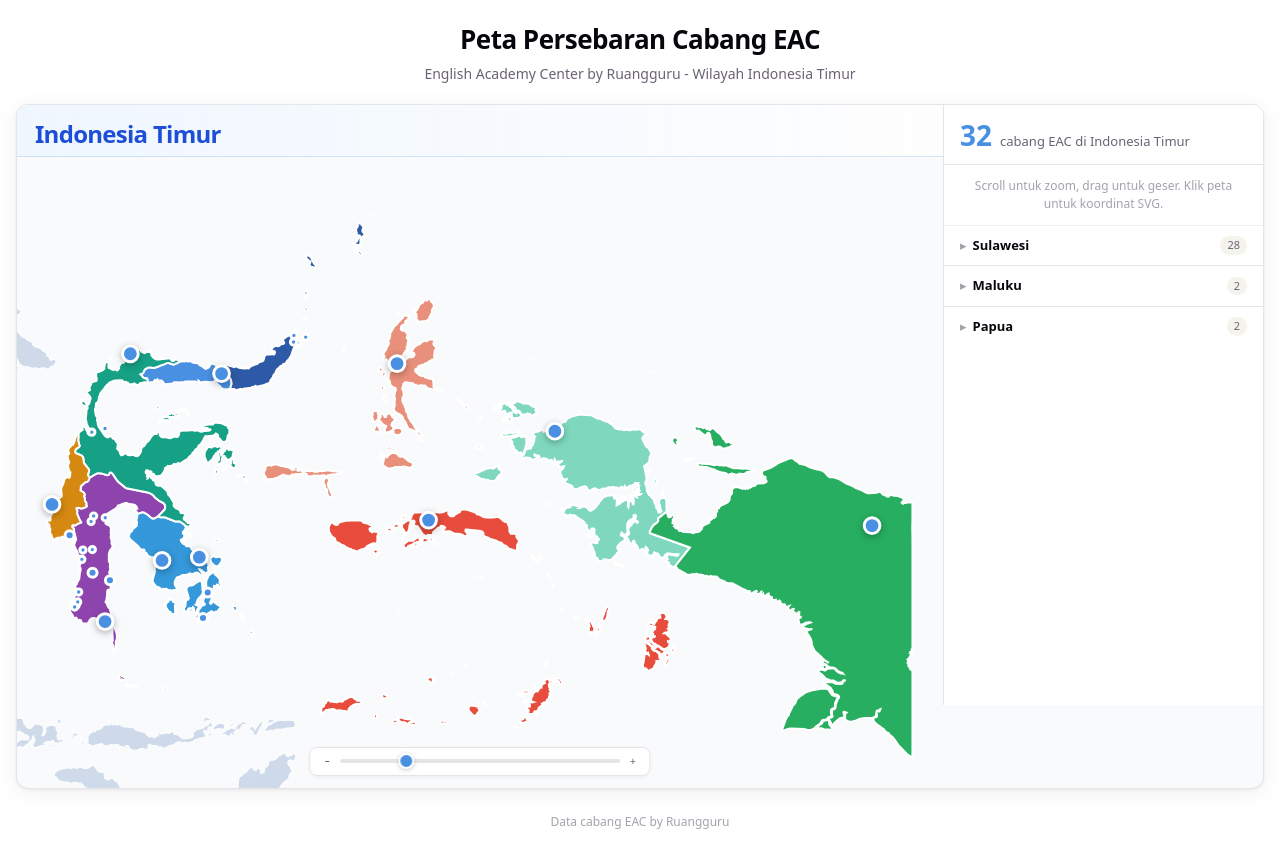
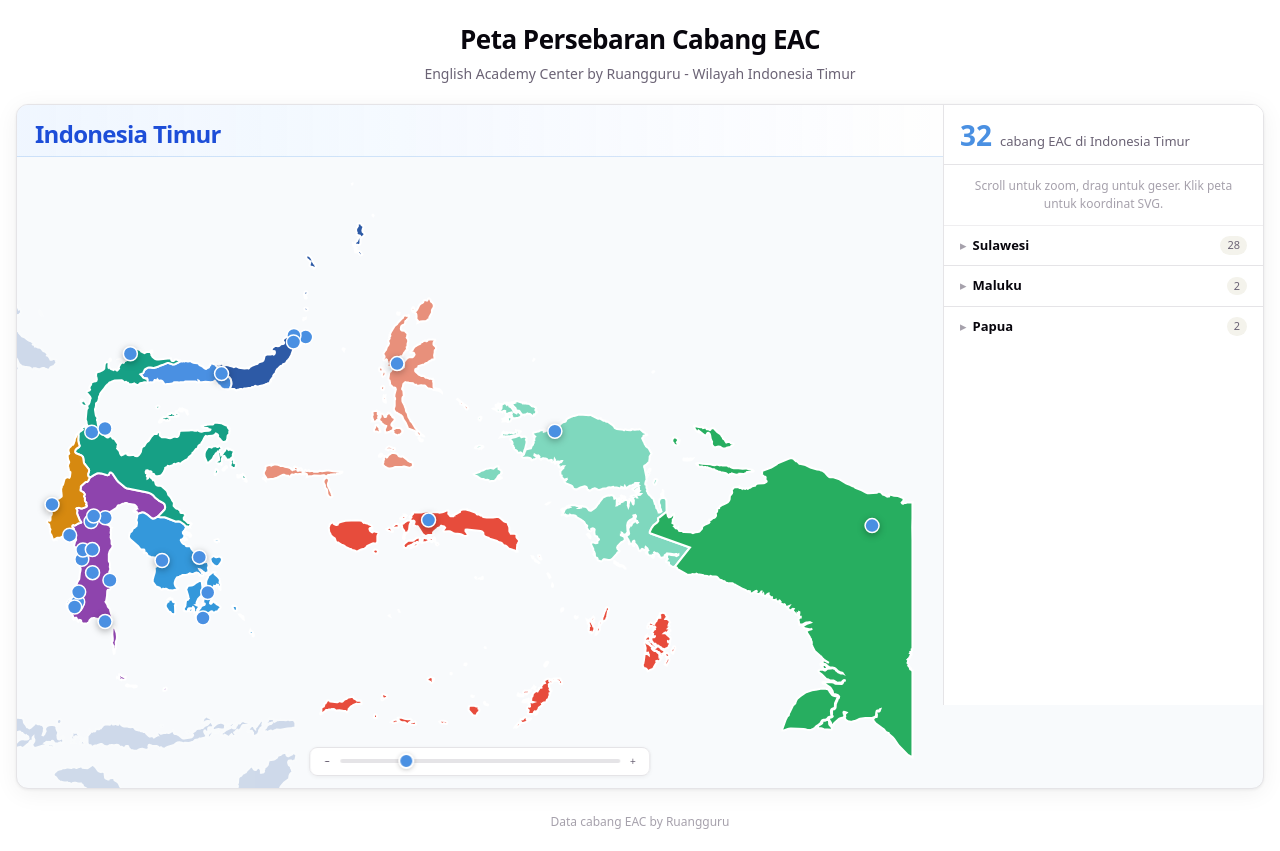
Before and after one commit to mrdevip15/maps-svg, a React (Vite) app in the folder map-app/: page / in a window 1280 px wide. Built offline with nearby package versions, Linux system fonts and the light colour scheme.

Commit message:
Update InteractiveMap.tsx

```diff
--- a/map-app/src/components/InteractiveMap.tsx
+++ b/map-app/src/components/InteractiveMap.tsx
@@ -345,6 +345,7 @@
 
     const pxPerSvgX = svgSize.width / vb.w;
     const pxPerSvgY = svgSize.height / vb.h;
+    const pxPerSvg = (pxPerSvgX + pxPerSvgY) / 2;
 
     return positioned.map((item, idx) => {
       let nearestPx = Number.POSITIVE_INFINITY;
@@ -356,8 +357,8 @@
         nearestPx = Math.min(nearestPx, Math.hypot(dx, dy));
       });
 
-      const veryClose = nearestPx < 14;
       const close = nearestPx < 28;
+      const radiusPx = 7;
 
       return {
         ...item,
@@ -367,8 +368,9 @@
           !activeFocus.regionCodes.includes(item.branch.regionCode) ||
           (activeFocus?.type === "city" && item.branch.city !== activeFocus.city),
         compact: close,
-        radius: veryClose ? 1.6 : close ? 2.3 : item.branch.highlighted ? 6 : 4,
-        strokeWidth: close ? 0.8 : item.branch.highlighted ? 2 : 1.5,
+        radius: radiusPx / pxPerSvg,
+        activeRadius: radiusPx / pxPerSvg,
+        strokeWidth: 2,
         showAdornment: !close,
       };
     });
@@ -717,7 +719,7 @@
           })}
 
           {/* Projected branch markers — adaptive size based on current SVG zoom */}
-          {projectedBranches.map(({ branch, x: bx, y: by, radius, strokeWidth, showAdornment, compact, dimmed }) => {
+          {projectedBranches.map(({ branch, x: bx, y: by, radius, activeRadius, strokeWidth, showAdornment, compact, dimmed }) => {
             const isBranchActive = branch.id === activeBranchId;
 
             return (
@@ -733,18 +735,20 @@
                   setActiveBranchId(branch.id);
                 }}
               >
-                {branch.highlighted && showAdornment && <circle className="marker-pulse" cx={bx} cy={by} r="8" />}
+                {branch.highlighted && showAdornment && <circle className="marker-pulse" cx={bx} cy={by} r={radius * 1.9} />}
                 <circle
                   cx={bx}
                   cy={by}
-                  r={isBranchActive ? Math.max(radius + 1.2, 3.4) : radius}
+                  r={isBranchActive ? activeRadius : radius}
                   strokeWidth={strokeWidth}
+                  vectorEffect="non-scaling-stroke"
                   className="marker-dot"
                 />
                 {branch.special && !branch.highlighted && showAdornment && (
                   <path
                     className="marker-star"
-                    d={`M ${bx} ${by - 8} L ${bx + 4} ${by - 4} L ${bx} ${by} L ${bx - 4} ${by - 4} Z`}
+                    vectorEffect="non-scaling-stroke"
+                    d={`M ${bx} ${by - radius * 2} L ${bx + radius} ${by - radius} L ${bx} ${by} L ${bx - radius} ${by - radius} Z`}
                   />
                 )}
               </g>
```
